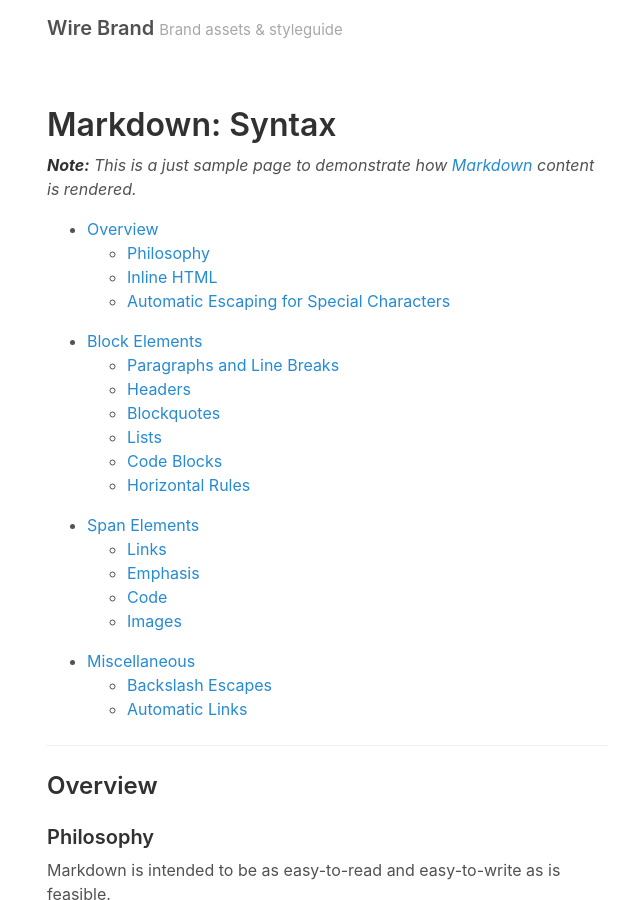
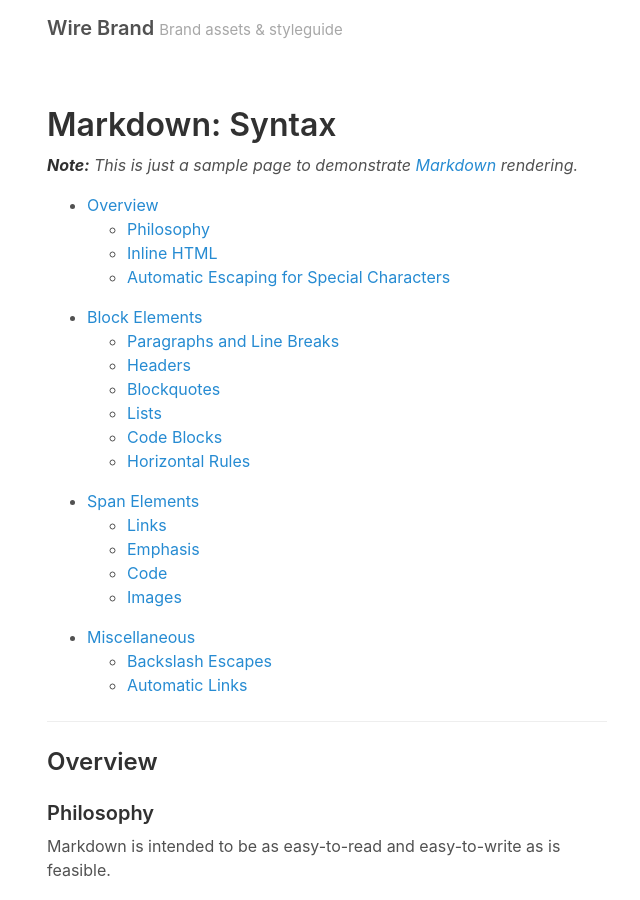
Before and after one commit to wireapp/brand, a Jekyll site: the page built from markdown-syntax.md, in a window 1280 px wide and 900 px high. Shown: the whole window, without its empty margins (313-953 px from the left). Built offline with Jekyll 4.4.1, drawn with Linux system fonts in a browser that asks for light colours.

Commit message:
Fix typo in Markdown rendering sample

```diff
--- a/markdown-syntax.md
+++ b/markdown-syntax.md
@@ -6,7 +6,7 @@ title: "Markdown Syntax"
 Markdown: Syntax
 ================
 
-_**Note:** This is a just sample page to demonstrate how [Markdown](http://daringfireball.net/projects/markdown/syntax) content is rendered._
+_**Note:** This is just a sample page to demonstrate [Markdown](http://daringfireball.net/projects/markdown/syntax) rendering._
 
 *   [Overview](#overview)
     *   [Philosophy](#philosophy)
```
